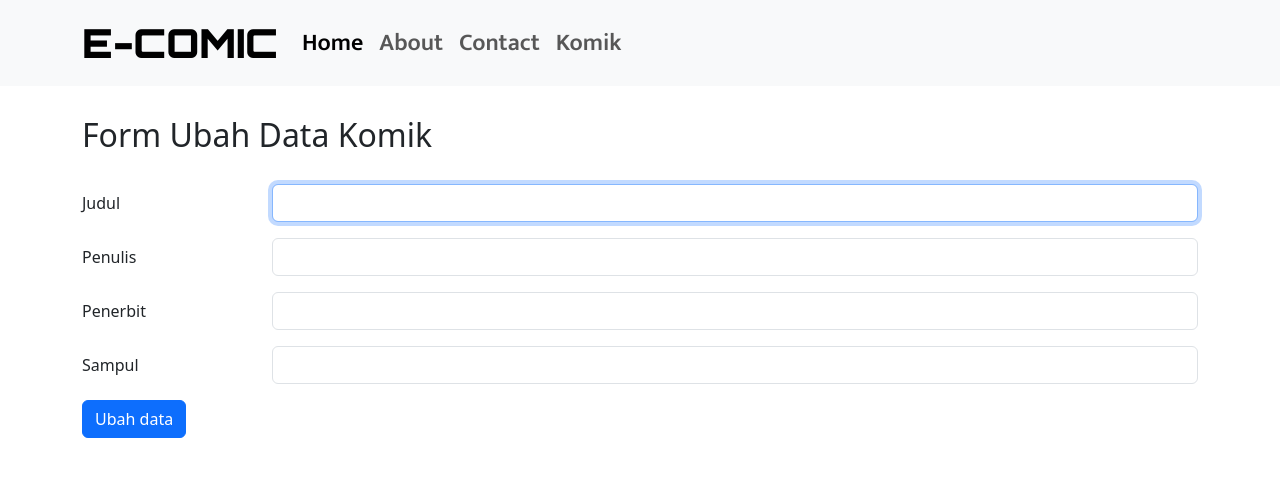
After one commit to aysns/ci4app, a CodeIgniter 4 app: the page made by app/Views/komik/edit.php in a window 1280 px wide. The commit adds this page. Shown: the top 477 px of the page. Run offline with PHP 8.4 and a stand-in for CodeIgniter, Linux system fonts and the light colour scheme; the template is opened without the code that fills it, so the values that code supplies are empty; some libraries are stand-ins or nearby versions.

Commit message:
insert+rule judul

```diff
--- a/app/Config/Routes.php
+++ b/app/Config/Routes.php
@@ -9,5 +9,6 @@ use CodeIgniter\Router\RouteCollection;
 $routes->setAutoRoute(true);
 $routes->get('/', 'Pages::index');
 $routes->get('komik/create', 'Komik::create');
+$routes->get('komik/edit/(:segment)', 'Komik::edit/$1');
 $routes->delete('/komik/(:num)', 'Komik::delete/$1');
-$routes->get('/komik/(:any)','komik::detail/$1');
+$routes->get('/komik/(:any)','Komik::detail/$1');
--- a/app/Views/komik/detail.php
+++ b/app/Views/komik/detail.php
@@ -16,7 +16,7 @@
               <p class="card-text"><b>Penulis : </b><?= $komik['penulis']; ?></p>
               <p class="card-text"><small class="text-body-secondary"><b>Penerbit : </b><?= $komik['penerbit']; ?></small></p>
 
-              <a href="" class="btn btn-warning">Edit</a>
+              <a href="/komik/edit/<?= $komik['slug']; ?>" class="btn btn-warning">Edit</a>
 
               <form action="/komik/<?= $komik['id']; ?>" method="post" class="d-inline">
                 <?= csrf_field(); ?>
--- /dev/null
+++ b/app/Views/komik/edit.php
@@ -0,0 +1,52 @@
+<?= $this->extend('layout/template'); ?>
+
+<?= $this->section('content'); ?>
+
+<div class="container">
+  <div class="row">
+    <div class="col">
+      <h2 class="judul">Form Ubah Data Komik</h2>
+
+      <form action="/komik/update/<?= $komik['id']; ?>" method="post">
+        <?= csrf_field(); ?>
+        <input type="hidden" name="slug" value="<?= $komik['slug']; ?>">
+        <div class="row mb-3">
+          <label for="judul" class="col-sm-2 col-form-label">Judul</label>
+          <div class="col-sm-10">
+            <input type="text" class="form-control <?= (session('errors') && array_key_exists('judul', session('errors'))) ? 'is-invalid' : ''; ?>" id="judul" name="judul" autofocus value="<?= $komik['judul']; ?>">
+            <div class="invalid-feedback">
+              <?= session('errors')['judul'] ?? '' ?>
+            </div>
+          </div>
+        </div>
+        <div class="row mb-3">
+          <label for="penulis" class="col-sm-2 col-form-label">Penulis</label>
+          <div class="col-sm-10">
+            <input type="text" class="form-control <?= (session('errors') && array_key_exists('penulis', session('errors'))) ? 'is-invalid' : ''; ?>" id="penulis" name="penulis" value="<?= $komik['penulis']; ?>">
+            <div class="invalid-feedback">
+              <?= session('errors')['penulis'] ?? '' ?>
+            </div>
+          </div>
+        </div>
+        <div class="row mb-3">
+          <label for="penerbit" class="col-sm-2 col-form-label">Penerbit</label>
+          <div class="col-sm-10">
+            <input type="text" class="form-control <?= (session('errors') && array_key_exists('penerbit', session('errors'))) ? 'is-invalid' : ''; ?>" id="penerbit" name="penerbit" value="<?= $komik['penerbit']; ?>">
+            <div class="invalid-feedback">
+              <?= session('errors')['penulis'] ?? '' ?>
+            </div>
+          </div>
+        </div>
+        <div class="row mb-3">
+          <label for="sampul" class="col-sm-2 col-form-label">Sampul</label>
+          <div class="col-sm-10">
+            <input type="text" class="form-control" id="sampul" name="sampul" value="<?= $komik['sampul']; ?>">
+          </div>
+        </div>
+        <button type="submit" class="btn btn-primary">Ubah data</button>
+      </form>
+    </div>
+  </div>
+</div>
+
+<?= $this->endSection(); ?>
```
Also changed, not shown: app/Controllers/Komik.php (+64 -1 lines).
